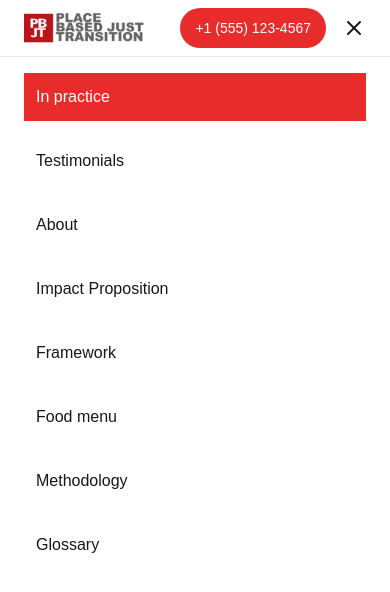
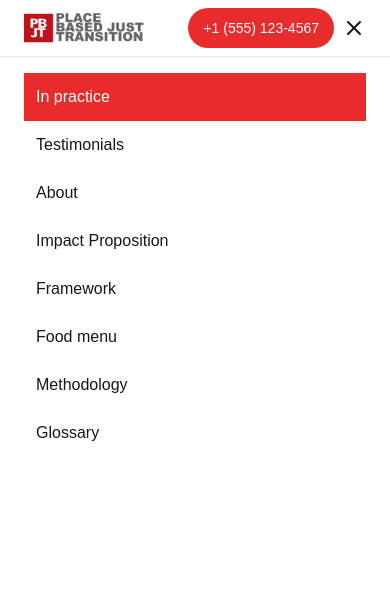
Before and after one commit to muhammed-bilal-uxd/new-pbjt-web-app, a Next.js app: page / in a window 390 px wide. Both pictures are taken after a click on the element 354 px from the left and 28 px from the top of the page. Shown: the top 592 px of the page. Built offline with nearby package versions, Linux system fonts and the light colour scheme.

Commit message:
feat: header update
Signed-off-by: bilal <mail2muhammedbilal@gmail.com>

```diff
--- a/src/components/headerClient.tsx
+++ b/src/components/headerClient.tsx
@@ -51,15 +51,17 @@ export function MobileMenu({ navLinks, phoneNumber }: { navLinks: INavLinks[], p
     const [isMobileMenuOpen, setIsMobileMenuOpen] = useState(false)
 
     return (
-        <div className="flex items-center gap-4">
-            <span style={{ float: "right" }}><ContactButton phoneNumber={phoneNumber} /></span>
-            <div onClick={() => setIsMobileMenuOpen(!isMobileMenuOpen)} className="cursor-pointer">
-                {isMobileMenuOpen ? <X /> : <Menu />}
+        <div className="flex items-center">
+            <div className="flex items-center gap-2">
+                <span style={{ float: "right" }}><ContactButton phoneNumber={phoneNumber} /></span>
+                <div onClick={() => setIsMobileMenuOpen(!isMobileMenuOpen)} className="cursor-pointer">
+                    {isMobileMenuOpen ? <X /> : <Menu />}
+                </div>
             </div>
 
             {isMobileMenuOpen && (
                 <div className={`mobile-menu absolute top-16 left-0 w-full bg-white dark:bg-gray-900 border-t border-gray-200 dark:border-gray-800`}>
-                    <nav className="flex flex-col gap-4 py-4 px-6">
+                    <nav className="flex flex-col py-4 px-6">
                         {navLinks.map((item) => {
                             const isActive = pathname === item.href;
                             return (
```
